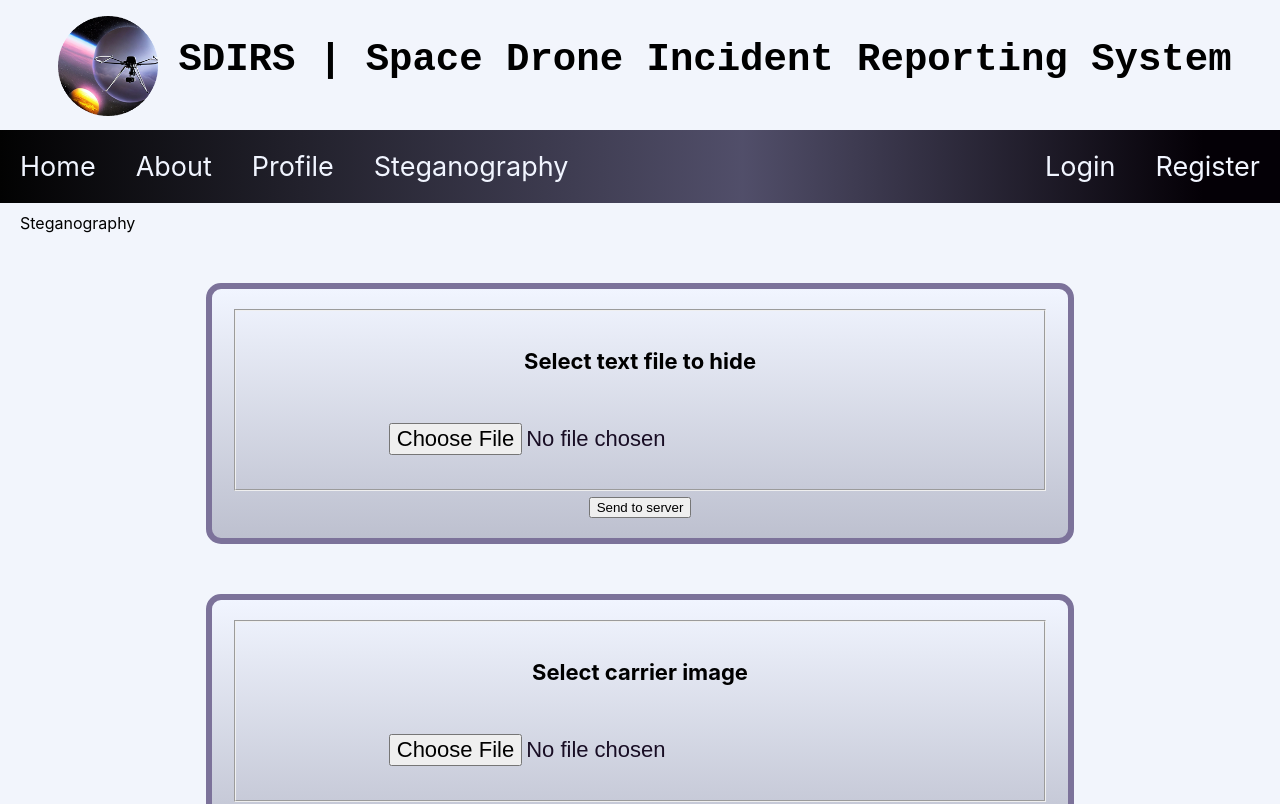
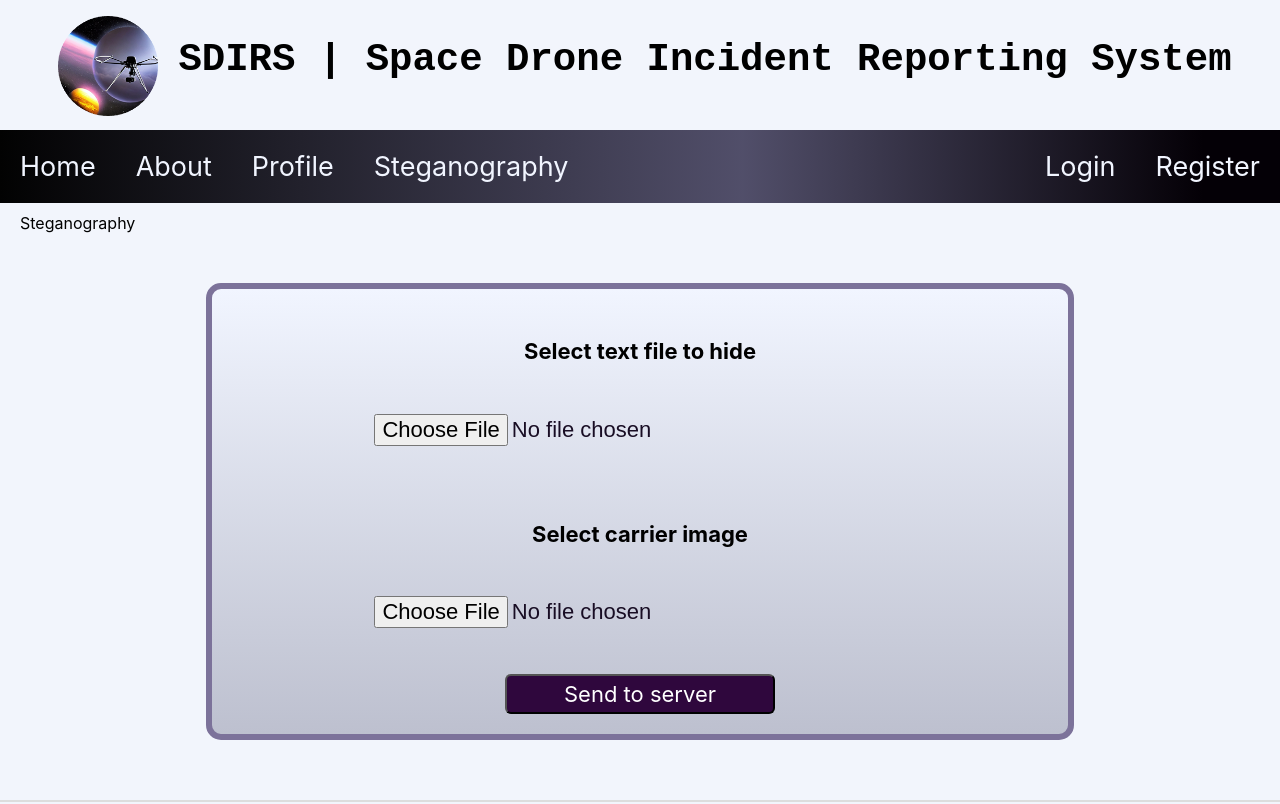
Before and after one commit to rybarska/pjct-next-4-final-project, a Next.js app: page /steganography in a window 1280 px wide. Shown: the top 804 px of the page. Built offline with nearby package versions, Linux system fonts and the light colour scheme; no server answers.

Commit message:
Parse form with image and text file

```diff
--- a/pages/api/steganography/index.ts
+++ b/pages/api/steganography/index.ts
@@ -44,46 +44,64 @@ export default async function handler(
       return;
     }
 
-    // const form = new formidable.IncomingForm();
-    /* form.parse(request, async function(err, fields, files) => {
-    const response = await client.assets.upload('image', carrierImage, {contentType: carrierImage.mimetype, filename: carrierImage.originalFilename});
-    console.log(response);
-    }) */
+    /* async function doSteganography(carrierImage, dataFile) {
+      await execaCommand(
+        `stegify encode --carrier carrierImageFilepath --data dataFileFilepath --result stegResultFilepath`,
+      );
+    } */
+
+    function formidablePromise(request) {
+      let dataFileFilepath;
+      let carrierImageFilepath;
+      return new Promise((resolve, reject) => {
+        const form = new formidable.IncomingForm();
+        form.parse(request, (err, fields, files) => {
+          if (err) return reject(err);
+          resolve({ fields, files });
+        });
+        form.on('file', function (name, file) {
+          console.log('New name ' + file.newFilename);
+          console.log('Filepath ' + file.filepath);
+          console.log('Uploaded ' + file.originalFilename);
+
+          /* return execa.command(
+            `stegify encode --carrier carrierImage --data dataFile --result stegResult`,
+          ); */
+          if (file.mimetype === 'text/rtf') {
+            dataFileFilepath = file.filepath;
+            console.log('dataFileFilepath ' + dataFileFilepath);
+          }
+          if (file.mimetype === 'image/png') {
+            carrierImageFilepath = file.filepath;
+            console.log('carrierImageFilepath ' + carrierImageFilepath);
+          } else {
+            return;
+          }
+        });
+      });
+    }
 
     try {
       let data = '';
       request.on('data', (chunk) => {
         try {
-          //console.log("To JSON : ",chunk.toJSON())
-          //console.log("To String : ",chunk.toString())
-          //console.log(chunk.isEncoding())
+          // console.log("To JSON : ",chunk.toJSON())
+          // console.log("To String : ",chunk.toString())
+          // console.log(chunk.isEncoding())
           data += chunk;
         } catch (e) {
           console.log('Data : ', e);
         }
         //console.log(data);
       });
+      const form = await formidablePromise(request);
+      // console.log(form, '...Form');
       let carrierImage;
       let dataFile;
       request.on('end', () => {
         console.log('No more data');
-        //console.log('\nSerialize : ', serialize(data));
-        //console.log('\nData string : ', data.toString());
-        const stringifiedData = data.toString().slice(42);
-        const beginningFile1 = stringifiedData.indexOf('Content-Type');
-        const endingFile1 = stringifiedData.indexOf('------Web');
-        const file1 = stringifiedData.slice(beginningFile1, endingFile1);
-        const dataWithoutFirstFile = stringifiedData.slice(endingFile1 + 42);
-        console.log(dataWithoutFirstFile);
-        const beginningFile2 = dataWithoutFirstFile.indexOf('Content-Type');
-        const endingFile2 = dataWithoutFirstFile.indexOf('------Web');
-        const file2 = dataWithoutFirstFile.slice(beginningFile2, endingFile2);
-        console.log('file 2', file2);
-        carrierImage = file1;
-        dataFile = file2;
-        console.log(carrierImage, dataFile);
-
-        return { carrierImage, dataFile };
+        // console.log('\nSerialize : ', serialize(data));
+        // console.log('\nData string : ', data.toString());
         // response.status(200).json({ data: null, error: 'Success' });
       });
 
--- a/pages/steganography.js
+++ b/pages/steganography.js
@@ -77,22 +77,18 @@ export default function Steganography() {
     }
   };
 
-  /* const uploadToServer = async () => {
-    const carrierImage = uploadToServer('file').files[0];
-    const dataFile = uploadToServer('file').files[0];
+  const uploadDataFileToServer = async () => {
     const formData = new FormData();
-    formData.append('myImage', carrierImage);
     formData.append('myText', dataFile);
     const response = await fetch('/api/steganography', {
       method: 'POST',
       body: formData,
     });
-  }; */
+  };
 
-  const uploadToServer = async () => {
+  const uploadCarrierImageToServer = async () => {
     const formData = new FormData();
     formData.append('myImage', carrierImage);
-    formData.append('myText', dataFile);
     const response = await fetch('/api/steganography', {
       method: 'POST',
       body: formData,
@@ -116,10 +112,10 @@ export default function Steganography() {
           console.log(event);
           event.preventDefault();
           console.log(dataFile);
-          uploadToServer(event);
+          uploadDataFileToServer(event);
+          uploadCarrierImageToServer(event);
         }}
       >
-        <fieldset>
         <h4>Select text file to hide</h4>
         <label for="dataFile">
           <input
@@ -131,30 +127,13 @@ export default function Steganography() {
             onChange={(event) => {
               event.preventDefault();
               setDataFile(event.currentTarget.files[0]);
-                // uploadToServer(event);
+              //uploadDataFileToClient;
             }}
           />
         </label>
-        </fieldset>
-        <div>
-          <button className="btn btn-primary" type="submit">
-            Send to server
-          </button>
-        </div>
-      </form>
-      <form
-        css={formStyles}
-        action="/api/steganography"
-        method="post"
-        enctype="multipart/form-data"
-        onSubmit={(event) => {
-          console.log(event);
-          event.preventDefault();
-          console.log(carrierImage);
-          uploadToServer(event);
-        }}
-      >
-        <fieldset>
+        <br></br>
+        <br></br>
+
         <h4>Select carrier image</h4>
         <label for="carrierImage">
           <input
@@ -166,14 +145,15 @@ export default function Steganography() {
             onChange={(event) => {
               event.preventDefault();
               setCarrierImage(event.currentTarget.files[0]);
-                // uploadToServer(event);
+              uploadCarrierImageToClient(event);
             }}
           />
         </label>
         <img src={createObjectURL} />
-        </fieldset>
+        <br></br>
+        <br></br>
         <div>
-          <button className="btn btn-primary" type="submit">
+          <button css={buttonStyles} className="btn btn-primary" type="submit">
             Send to server
           </button>
         </div>
```
Lines whose indentation alone changed are shown as unchanged.
